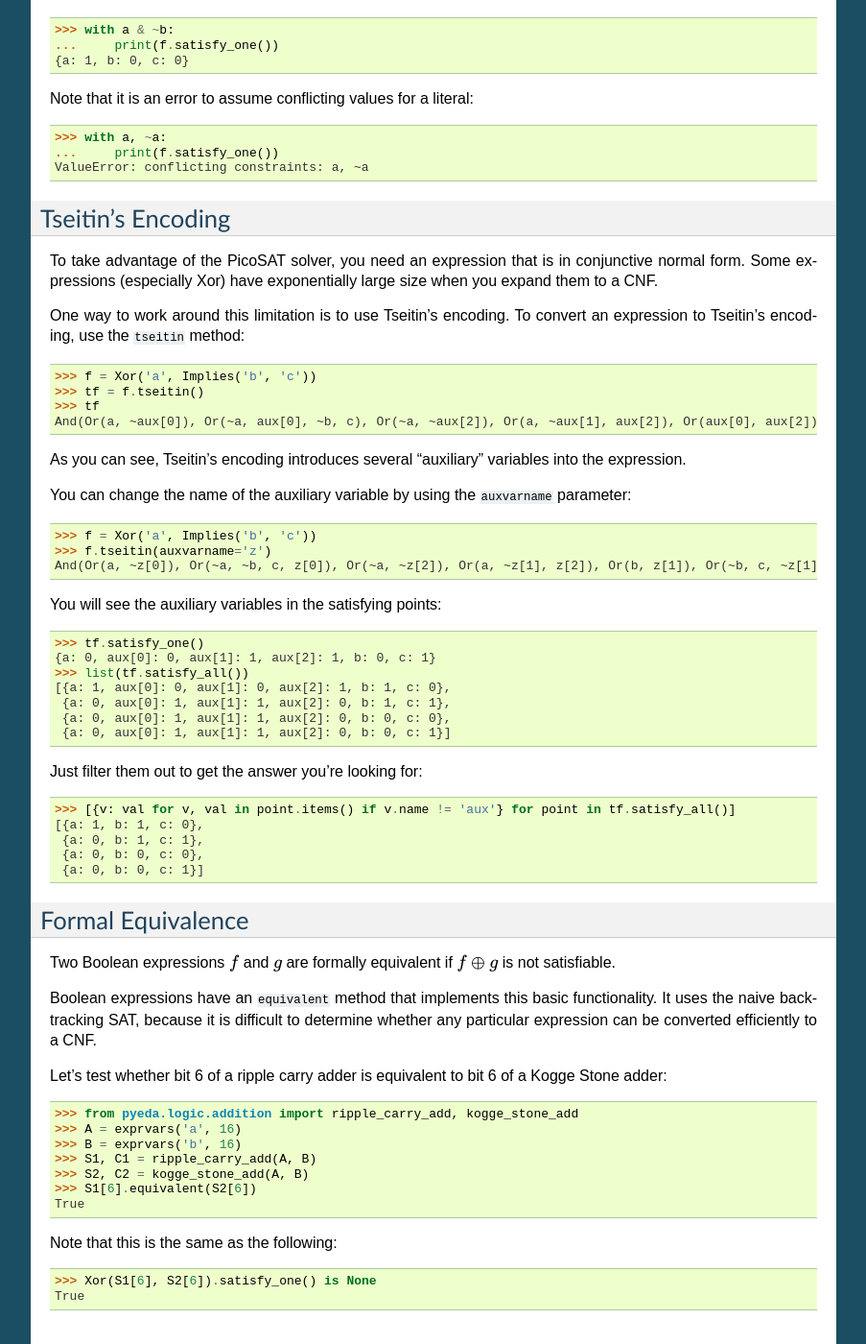
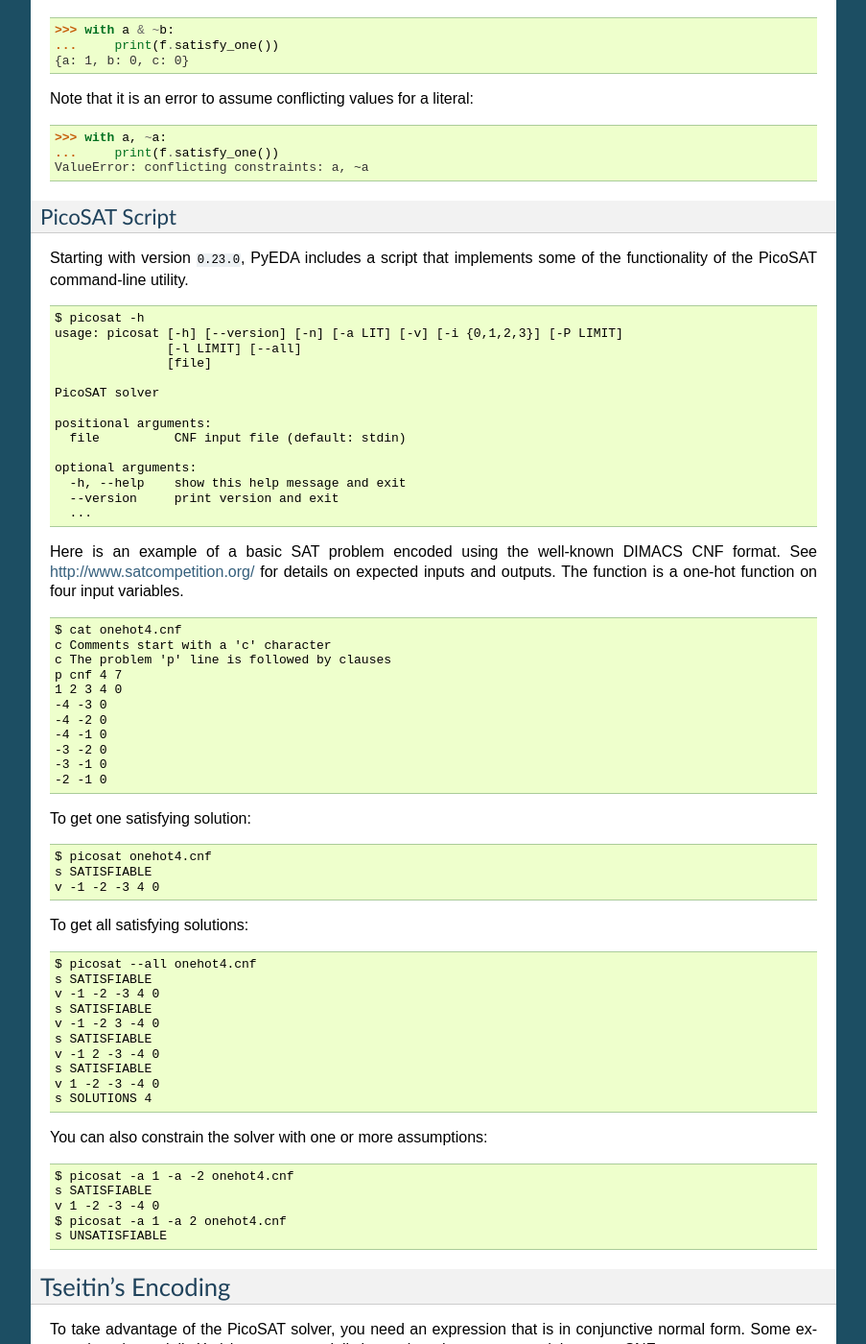
Before and after one commit to cjdrake/pyeda, a Sphinx documentation site: the page built from doc/source/expr.rst, in a window 1280 px wide and 1400 px high, scrolled down 12333 px. Shown: the whole window at 96% size, without its empty margins (198-1101 px from the left). Built offline with Sphinx 7.4.7, drawn with Linux system fonts in a browser that asks for light colours.

Commit message:
Add a section of the PicoSAT script

```diff
--- a/doc/source/expr.rst
+++ b/doc/source/expr.rst
@@ -780,6 +780,75 @@
    ...     print(f.satisfy_one())
    ValueError: conflicting constraints: a, ~a
 
+PicoSAT Script
+--------------
+
+Starting with version ``0.23.0``, PyEDA includes a script that implements
+some of the functionality of the PicoSAT command-line utility.
+
+::
+
+   $ picosat -h
+   usage: picosat [-h] [--version] [-n] [-a LIT] [-v] [-i {0,1,2,3}] [-P LIMIT]
+                  [-l LIMIT] [--all]
+                  [file]
+
+   PicoSAT solver
+
+   positional arguments:
+     file          CNF input file (default: stdin)
+
+   optional arguments:
+     -h, --help    show this help message and exit
+     --version     print version and exit
+     ...
+
+Here is an example of a basic SAT problem encoded using the well-known DIMACS
+CNF format.
+See http://www.satcompetition.org/ for details on expected inputs and outputs.
+The function is a one-hot function on four input variables.
+
+::
+
+   $ cat onehot4.cnf
+   c Comments start with a 'c' character
+   c The problem 'p' line is followed by clauses
+   p cnf 4 7
+   1 2 3 4 0
+   -4 -3 0
+   -4 -2 0
+   -4 -1 0
+   -3 -2 0
+   -3 -1 0
+   -2 -1 0
+
+To get one satisfying solution::
+
+   $ picosat onehot4.cnf
+   s SATISFIABLE
+   v -1 -2 -3 4 0
+
+To get all satisfying solutions::
+
+   $ picosat --all onehot4.cnf
+   s SATISFIABLE
+   v -1 -2 -3 4 0
+   s SATISFIABLE
+   v -1 -2 3 -4 0
+   s SATISFIABLE
+   v -1 2 -3 -4 0
+   s SATISFIABLE
+   v 1 -2 -3 -4 0
+   s SOLUTIONS 4
+
+You can also constrain the solver with one or more assumptions::
+
+   $ picosat -a 1 -a -2 onehot4.cnf
+   s SATISFIABLE
+   v 1 -2 -3 -4 0
+   $ picosat -a 1 -a 2 onehot4.cnf
+   s UNSATISFIABLE
+
 Tseitin's Encoding
 ==================
 
```
